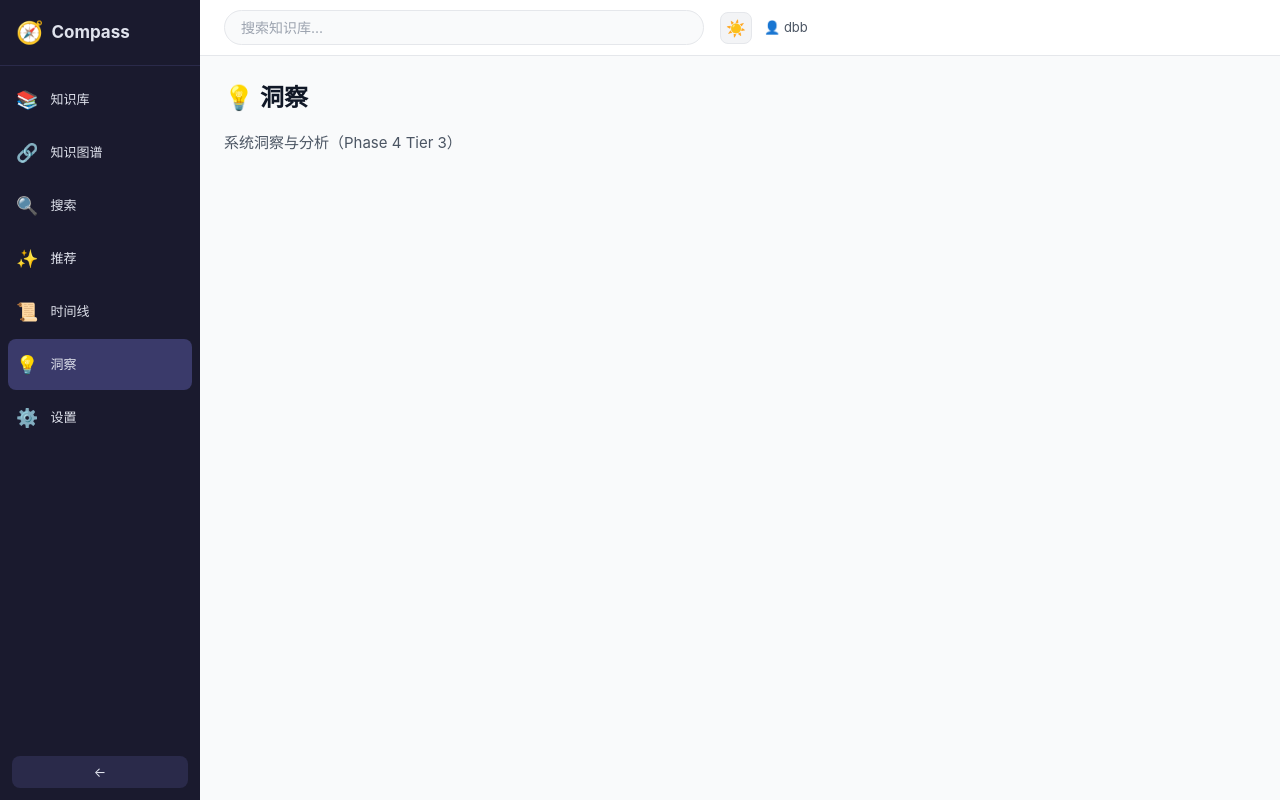
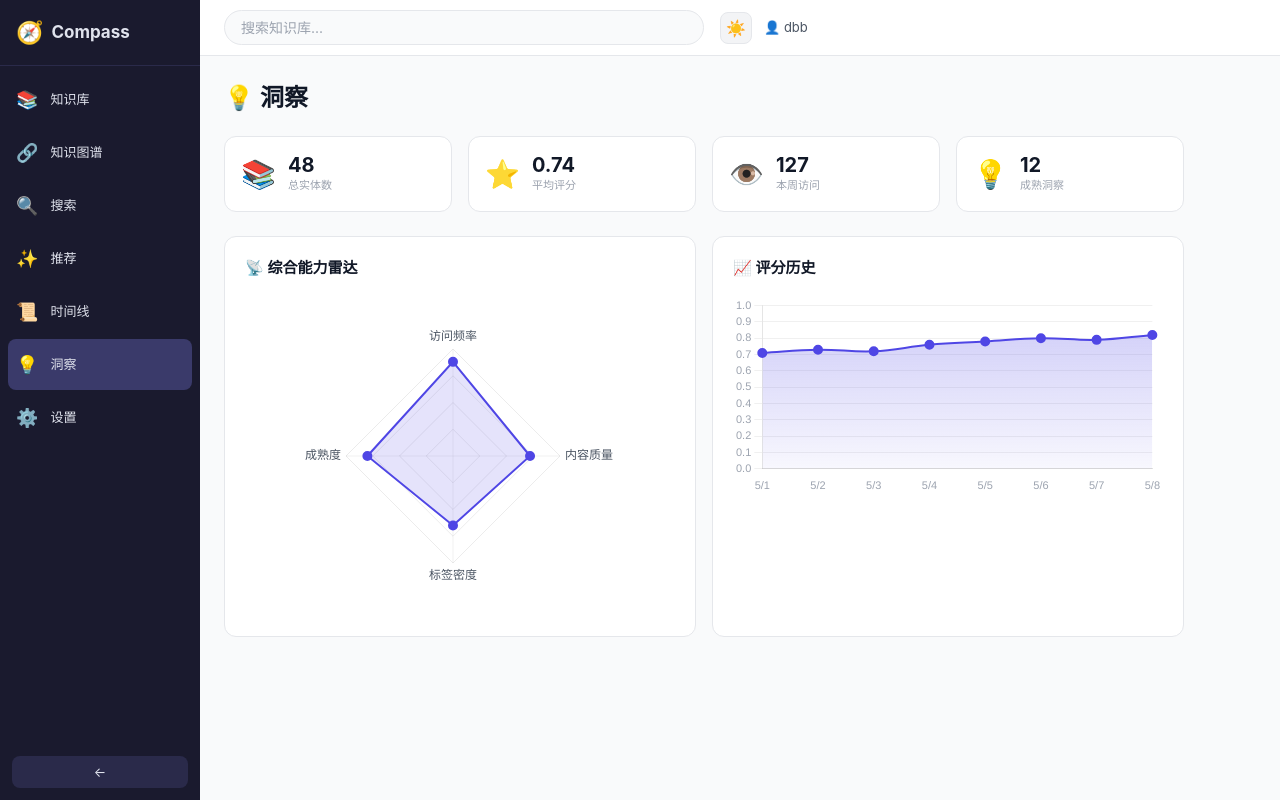
Before and after one commit to jadelaglace/Compass, a Vue app in the folder compass-vue3/: page /insights in a window 1280 px wide. Built offline with nearby package versions, Linux system fonts and the light colour scheme.

Commit message:
feat: P4-Viz-1 — Radar chart + score history (#134)

```diff
--- /dev/null
+++ b/compass-vue3/src/components/insights/RadarChart.vue
@@ -0,0 +1,75 @@
+<script setup lang="ts">
+import { ref, onMounted } from 'vue'
+import { Chart, RadarController, RadialLinearScale, PointElement, LineElement, Filler, Tooltip, Filler as ChartFiller } from 'chart.js'
+
+Chart.register(RadarController, RadialLinearScale, PointElement, LineElement, Filler, Tooltip, ChartFiller)
+
+const chartRef = ref<HTMLCanvasElement | null>(null)
+
+onMounted(() => {
+  if (!chartRef.value) return
+  const ctx = chartRef.value.getContext('2d')!
+  new Chart(ctx, {
+    type: 'radar',
+    data: {
+      labels: ['访问频率', '内容质量', '标签密度', '成熟度'],
+      datasets: [{
+        label: '综合评分',
+        data: [0.88, 0.72, 0.65, 0.80],
+        backgroundColor: 'rgba(79, 70, 229, 0.15)',
+        borderColor: '#4f46e5',
+        borderWidth: 2,
+        pointBackgroundColor: '#4f46e5',
+        pointRadius: 4,
+      }]
+    },
+    options: {
+      responsive: true,
+      maintainAspectRatio: true,
+      scales: {
+        r: {
+          min: 0,
+          max: 1,
+          ticks: { stepSize: 0.25, display: false },
+          grid: { color: 'rgba(0,0,0,0.08)' },
+          pointLabels: { font: { size: 12 }, color: '#4b5563' },
+          angleLines: { color: 'rgba(0,0,0,0.06)' }
+        }
+      },
+      plugins: {
+        legend: { display: false },
+        tooltip: {
+          callbacks: {
+            label: (ctx: unknown) => ` ${((ctx as { raw: number }).raw * 100).toFixed(0)}%`
+          }
+        }
+      }
+    }
+  })
+})
+</script>
+
+<template>
+  <div class="chart-card">
+    <h3 class="chart-title">📡 综合能力雷达</h3>
+    <div class="chart-wrap">
+      <canvas ref="chartRef"></canvas>
+    </div>
+  </div>
+</template>
+
+<style scoped>
+.chart-card {
+  background: var(--bg-primary);
+  border: 1px solid var(--border-color);
+  border-radius: var(--radius-lg);
+  padding: var(--space-5);
+}
+.chart-title {
+  font-size: var(--text-md);
+  font-weight: var(--weight-semibold);
+  color: var(--text-primary);
+  margin: 0 0 var(--space-4);
+}
+.chart-wrap { max-width: 320px; margin: 0 auto; }
+</style>
--- /dev/null
+++ b/compass-vue3/src/components/insights/ScoreHistoryChart.vue
@@ -0,0 +1,88 @@
+<script setup lang="ts">
+import { ref, onMounted } from 'vue'
+import { Chart, LineController, CategoryScale, LinearScale, PointElement, LineElement, Filler, Tooltip, Legend } from 'chart.js'
+
+Chart.register(LineController, CategoryScale, LinearScale, PointElement, LineElement, Filler, Tooltip, Legend)
+
+const chartRef = ref<HTMLCanvasElement | null>(null)
+
+onMounted(() => {
+  if (!chartRef.value) return
+  const ctx = chartRef.value.getContext('2d')!
+
+  const gradient = ctx.createLinearGradient(0, 0, 0, 200)
+  gradient.addColorStop(0, 'rgba(79, 70, 229, 0.3)')
+  gradient.addColorStop(1, 'rgba(79, 70, 229, 0)')
+
+  new Chart(ctx, {
+    type: 'line',
+    data: {
+      labels: ['5/1', '5/2', '5/3', '5/4', '5/5', '5/6', '5/7', '5/8'],
+      datasets: [{
+        label: '质量评分',
+        data: [0.71, 0.73, 0.72, 0.76, 0.78, 0.80, 0.79, 0.82],
+        borderColor: '#4f46e5',
+        backgroundColor: gradient,
+        borderWidth: 2,
+        pointRadius: 4,
+        pointBackgroundColor: '#4f46e5',
+        fill: true,
+        tension: 0.4,
+      }]
+    },
+    options: {
+      responsive: true,
+      maintainAspectRatio: false,
+      scales: {
+        y: {
+          min: 0,
+          max: 1,
+          grid: { color: 'rgba(0,0,0,0.06)' },
+          ticks: {
+            color: '#9ca3af',
+            font: { size: 11 },
+            callback: (v: number | string) => `${Number(v).toFixed(1)}`
+          }
+        },
+        x: {
+          grid: { display: false },
+          ticks: { color: '#9ca3af', font: { size: 11 } }
+        }
+      },
+      plugins: {
+        legend: { display: false },
+        tooltip: {
+          callbacks: {
+            label: (ctx: unknown) => ` 评分: ${(ctx as { raw: number }).raw.toFixed(2)}`
+          }
+        }
+      }
+    }
+  })
+})
+</script>
+
+<template>
+  <div class="chart-card">
+    <h3 class="chart-title">📈 评分历史</h3>
+    <div class="chart-wrap">
+      <canvas ref="chartRef"></canvas>
+    </div>
+  </div>
+</template>
+
+<style scoped>
+.chart-card {
+  background: var(--bg-primary);
+  border: 1px solid var(--border-color);
+  border-radius: var(--radius-lg);
+  padding: var(--space-5);
+}
+.chart-title {
+  font-size: var(--text-md);
+  font-weight: var(--weight-semibold);
+  color: var(--text-primary);
+  margin: 0 0 var(--space-4);
+}
+.chart-wrap { height: 200px; }
+</style>
--- a/compass-vue3/src/views/insights/InsightsView.vue
+++ b/compass-vue3/src/views/insights/InsightsView.vue
@@ -1,11 +1,33 @@
 <script setup lang="ts">
-// Insights view — stub (Phase 4 Tier 3)
+import RadarChart from '@/components/insights/RadarChart.vue'
+import ScoreHistoryChart from '@/components/insights/ScoreHistoryChart.vue'
+
+const stats = [
+  { label: '总实体数', value: '48', icon: '📚' },
+  { label: '平均评分', value: '0.74', icon: '⭐' },
+  { label: '本周访问', value: '127', icon: '👁️' },
+  { label: '成熟洞察', value: '12', icon: '💡' },
+]
 </script>
 
 <template>
   <div class="view">
     <h1>💡 洞察</h1>
-    <p class="desc">系统洞察与分析（Phase 4 Tier 3）</p>
+
+    <div class="stats-grid">
+      <div v-for="s in stats" :key="s.label" class="stat-card">
+        <span class="stat-icon">{{ s.icon }}</span>
+        <div class="stat-body">
+          <span class="stat-value">{{ s.value }}</span>
+          <span class="stat-label">{{ s.label }}</span>
+        </div>
+      </div>
+    </div>
+
+    <div class="charts-grid">
+      <RadarChart />
+      <ScoreHistoryChart />
+    </div>
   </div>
 </template>
 
@@ -15,14 +37,54 @@
 }
 
 h1 {
-  margin-bottom: var(--space-4);
-  color: var(--text-primary);
   font-size: var(--text-2xl);
   font-weight: var(--weight-semibold);
+  color: var(--text-primary);
+  margin-bottom: var(--space-5);
 }
 
-.desc {
-  color: var(--text-secondary);
-  font-size: var(--text-md);
+.stats-grid {
+  display: grid;
+  grid-template-columns: repeat(auto-fill, minmax(180px, 1fr));
+  gap: var(--space-4);
+  margin-bottom: var(--space-6);
+}
+
+.stat-card {
+  background: var(--bg-primary);
+  border: 1px solid var(--border-color);
+  border-radius: var(--radius-lg);
+  padding: var(--space-4);
+  display: flex;
+  align-items: center;
+  gap: var(--space-3);
+}
+
+.stat-icon {
+  font-size: 28px;
+}
+
+.stat-body {
+  display: flex;
+  flex-direction: column;
+  gap: 2px;
+}
+
+.stat-value {
+  font-size: var(--text-xl);
+  font-weight: var(--weight-bold);
+  color: var(--text-primary);
+  line-height: 1;
+}
+
+.stat-label {
+  font-size: var(--text-xs);
+  color: var(--text-muted);
+}
+
+.charts-grid {
+  display: grid;
+  grid-template-columns: repeat(auto-fit, minmax(360px, 1fr));
+  gap: var(--space-4);
 }
 </style>
```
